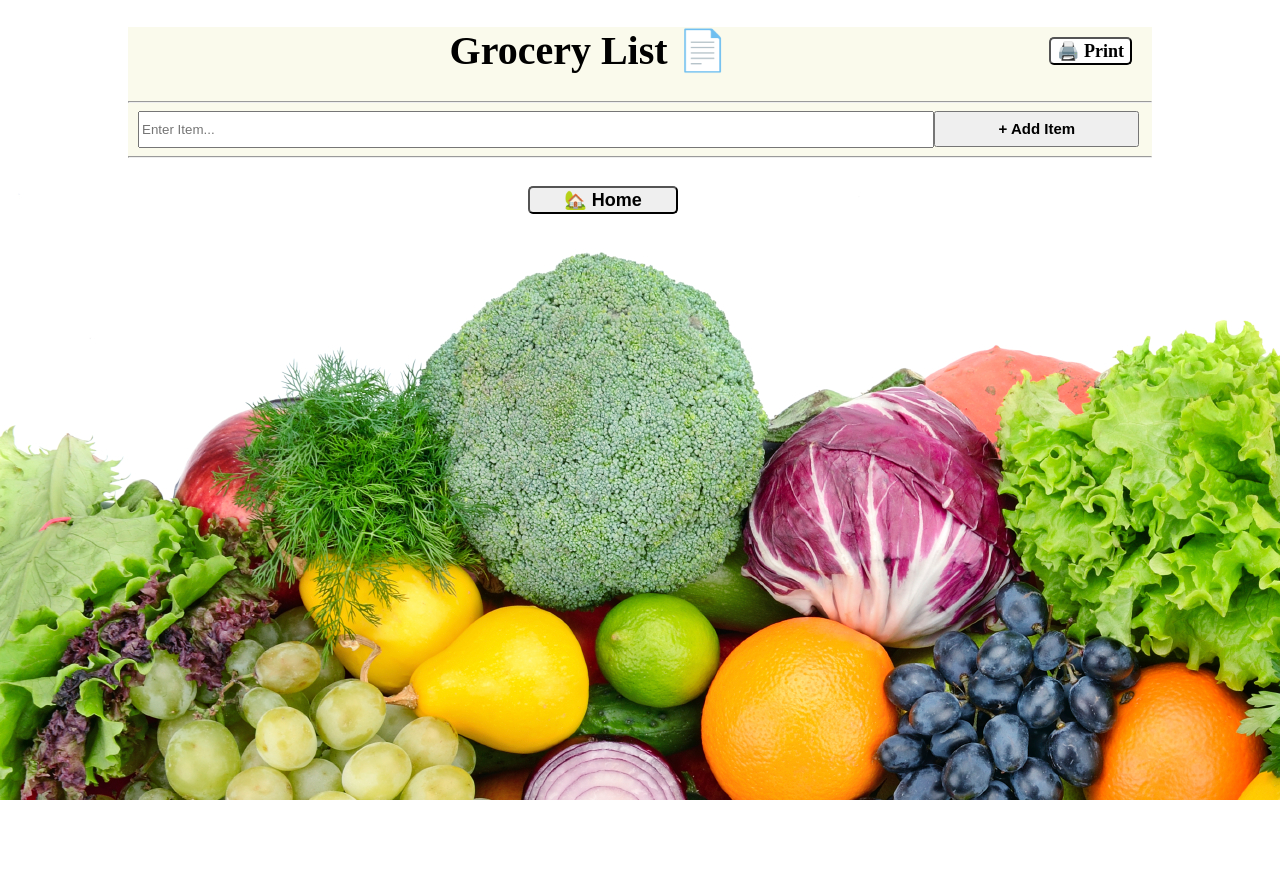
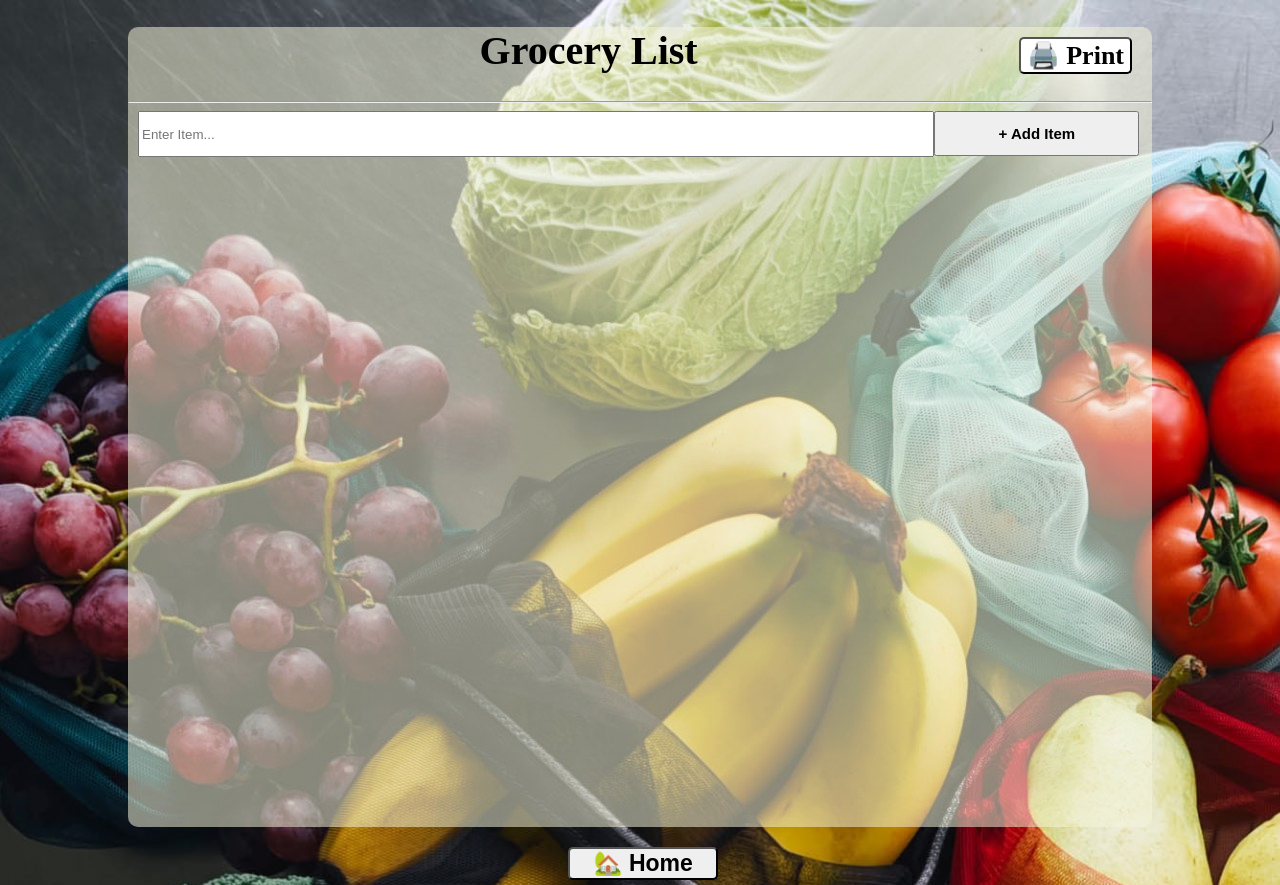
Before and after one commit to KDT84/react-project, a React (Create React App) app: page /groceryList in a window 1280 px wide. Before the commit the page ends 800 px from the top, so only its background shows below. Built offline with nearby package versions, Linux system fonts and the light colour scheme; data requests are answered from the project's data file.

Commit message:
Modified the CSS file.

```diff
--- a/src/App.css
+++ b/src/App.css
@@ -7,7 +7,7 @@
 }
 
 html {
-  background-image: url('/public/kitchen2.jpg');
+  background-image: url('/public/kitchen3.jpg');
   background-repeat: no-repeat;
 }
 
@@ -41,7 +41,7 @@ body {
   border-radius: 5px;
   display: flex;
   float: right;
-  width: 220px;
+  width: 250px;
   height: 26px;
   font-weight: bold;
 }
@@ -70,8 +70,8 @@ input.invalid {
   list-style: none;
   overflow: hidden;
   cursor: pointer;
-  width: 200px;
-  height: 200px;
+  width: 250px;
+  height: 250px;
 }
 
 .list-home-categories:hover {
@@ -87,8 +87,8 @@ input.invalid {
 }
 
 .category-main-image {
-  width: 180px;
-  height: 160px;
+  width: 220px;
+  height: 200px;
 }
 
 /* -----------------------Start FoodCategory Component---------------------- */
@@ -96,7 +96,8 @@ input.invalid {
 .category-title {
   font-family: cursive;
   text-align: center;
-  color: beige;
+  font-weight: bold;
+  color: red;
   font-size: 40px;
 }
 
@@ -105,11 +106,12 @@ input.invalid {
   margin-top: 20px;
   border-radius: 5px;
   margin-bottom: 10px;
+  height: 100vh;
 }
 
 .recipe-back-button {
   background-color: whitesmoke;
-  margin: 20px 0px 20px 40%;
+  margin: 20px 0px 20px 45%;
   border-radius: 10px;
   font-family: cursive;
   text-align: center;
@@ -128,33 +130,37 @@ input.invalid {
 
 .cuisine-container {
   background-color: rgba(255, 68, 0, 0.681);
-  margin: 30px 0 10px 28px;
+  margin: 30px 0 10px 40px;
+  overflow: hidden;
   display: inline-block;
   border-radius: 5px;
-  width: 206px;
+  width: 250px;
+  height: 318px;
 }
 
 .cuisine-tile-name {
   text-align: center;
   font-family: cursive;
   font-weight: bold;
-  font-size: 18px;
+  font-size: 25px;
   color: white;
   margin: 0px;
+
 }
 
 .cuisine-tile-image {
-  width: 200px;
-  height: 150px;
-  margin: 3px;
+  width: 240px;
+  height: 200px;
+  margin-left: 5px;
 }
 
 .recipe-tile-button {
   background-color: rgba(0, 128, 0, 0.43);
-  margin: 0px 10px 10px 45px;
+  margin: 0px 10px 10px 60px;
   border-radius: 3px;
   font-family: cursive;
   font-weight: bold;
+  font-size: 18px;
   color: white;
   cursor: pointer;
   width: 120px;
@@ -167,7 +173,8 @@ input.invalid {
 .votes-btn {
   font-weight: bold;
   cursor: pointer;
-  width: 103px;
+  width: 125px;
+  height: 30px;
 }
 
 .votes-btn:hover {
@@ -185,7 +192,7 @@ input.invalid {
   text-align: center;
   font-weight: bold;
   font-size: 40px;
-  color:yellow;
+  color:black;
 }
 
 .printnaddbtns{
@@ -200,7 +207,7 @@ input.invalid {
   border-radius: 5px;
   font-family:serif;
   font-weight: bold;
-  font-size: 15px;
+  font-size: 25px;
   cursor: pointer;
 }
 
@@ -219,7 +226,7 @@ input.invalid {
 }
 
 .recipe-and-steps-title, .prep-cook-time {
-  font-size: 30px;
+  font-size: 25px;
   color: black;
   font-weight: bolder;
   margin-left: 30px;
@@ -254,12 +261,12 @@ input.invalid {
 }
 
 .cuisine-back-button {
-  margin: 20px 10px 20px 37%;
+  margin: 20px 10px 20px 38%;
   background-color: beige;
   font-family: sans-serif;
   border-radius: 5px;
   font-weight: bold;
-  font-size: 15px;
+  font-size: 20px;
   cursor: pointer;
   width: 120px;
 }
@@ -273,7 +280,7 @@ input.invalid {
   font-family: sans-serif;
   border-radius: 5px;
   font-weight: bold;
-  font-size: 15px;
+  font-size: 20px;
   cursor: pointer;
   width: 120px;
 }
@@ -287,9 +294,10 @@ input.invalid {
 .grocery-list-container {
   background-color: rgba(245, 245, 220, 0.534);
   border: 1px solid black;
+  border-radius: 10px;
   margin-top: 20px;
   border: 5px;
-  height: 100%;
+  height: 100vh;
 }
 .grocery-list-header {
   text-align: center;
@@ -297,6 +305,7 @@ input.invalid {
   font-weight: bold;
   font-size: 40px;
   color: black;
+  margin-left: 30px;
 }
 
 .grocery-print-btn {
@@ -306,7 +315,7 @@ input.invalid {
   font-family: serif;
   font-weight: bold;
   cursor: pointer;
-  font-size: 18px;
+  font-size: 26px;
   display: flex;
   float: right;
 }
@@ -317,19 +326,20 @@ input.invalid {
 
 .list-content {
   font-weight: bold;
+  font-size: 22px;
 }
 
 .input-add-item {
   margin-left: 10px;
   width: 77%;
-  height: 31px;
+  height: 40px;
   cursor: pointer;
 }
 
 .grocery-add-btn {
   font-family: sans-serif;
   width: 20%;
-  height: 36px;
+  height: 45px;
   cursor: pointer;
   font-weight: bold;
   font-size: 15px;
@@ -345,11 +355,11 @@ input.invalid {
 }
 
 .grocery-home-btn {
-  margin: 20px 0px 5px 400px;
+  margin: 20px 0px 5px 43%;
   border-radius: 5px;
   cursor: pointer;
   font-weight: bold;
-  font-size: 18px;
+  font-size: 23px;
   width: 150px;
 }
 
--- a/src/components/GroceryList.js
+++ b/src/components/GroceryList.js
@@ -28,7 +28,7 @@ function GroceryList({ groceryList, setGroceryList}) {
           onClick={() => window.print()}> 🖨️ Print
         </button>
 
-        <h1 className="grocery-list-header">Grocery List 📄</h1> <hr />
+        <h1 className="grocery-list-header">Grocery List</h1> <hr />
 
         <input
           type="text"
@@ -49,7 +49,7 @@ function GroceryList({ groceryList, setGroceryList}) {
             <input type="checkbox" value={item} />
             <span className="list-content">{item}</span>
           </div>
-        )}<br /> <hr />
+        )}<br />
       </div>
 
       <div className="home-btn-grocery">
```
Also changed, not shown: src/data/db.json.
